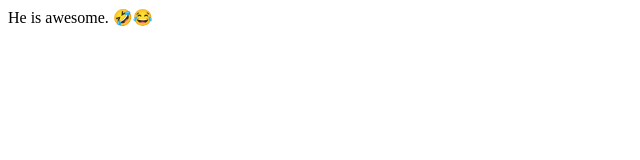
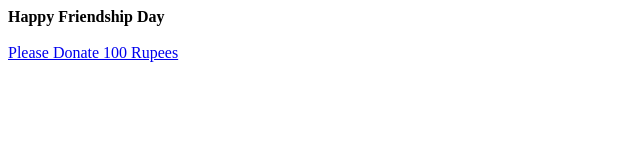
Before and after one commit to ItsWhoCares/ItsWhoCares.github.io, a plain HTML site: page index.html in a window 1280 px wide. Shown: the whole page, without its empty margins (0-640 px from the left). Drawn offline with Linux system fonts and the light colour scheme.

Commit message:
fdh index.html

```diff
--- a/index.html
+++ b/index.html
@@ -6,9 +6,16 @@
     <title>K Gautam</title>
   </head>
   <body>
-    He is awesome. 🤣😂
+    <b>Happy Friendship Day</b>
+    <br />
+    <br />
+    <a
+      href="upi://pay?pa=itswhocaresman-1@okaxis&amp;pn=K GAUTAM&amp;cu=INR&amp;am=100&amp;tn=Please Donate 100 Rupees"
+      class="upi-pay1"
+      >Please Donate 100 Rupees</a
+    >
   </body>
-<!--   <script>
+  <!--   <script>
     let data = [];
 function fillMemory() {
   data.push(new Array(1024 * 1024).fill(0)); // Adjust array size for memory usage
```
